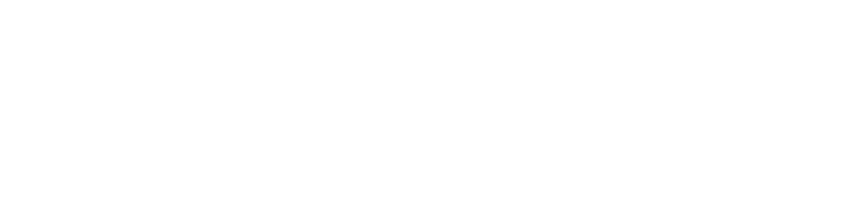
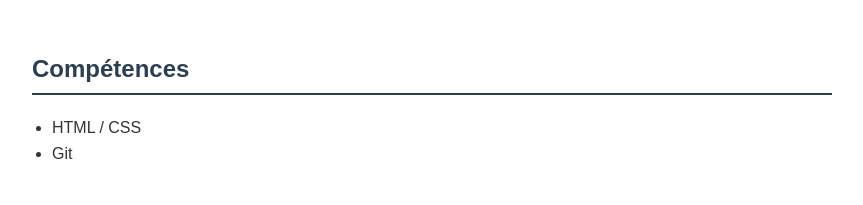
Before and after one commit to ekegab123/mon-cv, a plain HTML site: page index.html in a window 1280 px wide. Shown: the whole page, without its empty margins (208-1071 px from the left). Drawn offline with Linux system fonts and the light colour scheme.

Commit message:
mise en place de la section competences

```diff
--- a/index.html
+++ b/index.html
@@ -6,5 +6,12 @@
   <link rel="stylesheet" href="style.css">
 </head>
 <body>
+    <section>
+  <h2>Compétences</h2>
+  <ul>
+    <li>HTML / CSS</li>
+    <li>Git</li>
+  </ul>
+</section>
 </body>
 </html>
```
